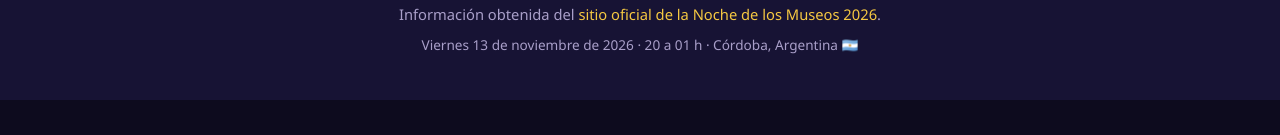
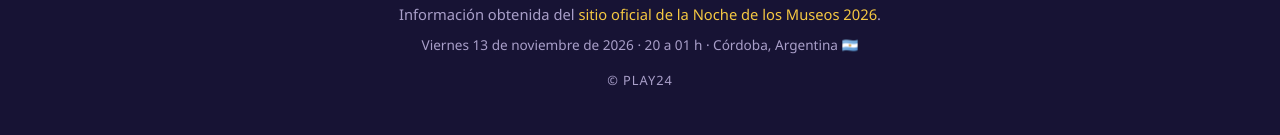
Before and after one commit to playok24/noche-museos-2026, a plain HTML site: page index.html in a window 1280 px wide. Shown: the part 6061-6196 px from the top of the page. Before the commit the page ends 6161 px from the top, so only its background shows below. Drawn offline with nearby package versions, Linux system fonts and the light colour scheme.

Commit message:
Agregar copyright PLAY24 al pie de pagina

```diff
--- a/index.html
+++ b/index.html
@@ -48,6 +48,7 @@
   <footer class="footer">
     <p>Información obtenida del <a href="https://nochedelosmuseos.unc.edu.ar/museos-del-interior-provincial/" target="_blank" rel="noopener">sitio oficial de la Noche de los Museos 2026</a>.</p>
     <p class="footer-momento">Viernes 13 de noviembre de 2026 · 20 a 01 h · Córdoba, Argentina 🇦🇷</p>
+    <p class="footer-copyright">© PLAY24</p>
   </footer>
 
   <script src="https://unpkg.com/leaflet@1.9.4/dist/leaflet.js"></script>
--- a/styles.css
+++ b/styles.css
@@ -311,6 +311,12 @@ body {
 .footer a { color: var(--dorado); text-decoration: none; }
 .footer a:hover { text-decoration: underline; }
 .footer-momento { margin-top: 8px; font-size: 0.85rem; }
+.footer-copyright {
+  margin-top: 14px;
+  font-size: 0.8rem;
+  letter-spacing: 1px;
+  color: var(--texto-suave);
+}
 
 /* ---------- RESPONSIVE ---------- */
 @media (max-width: 640px) {
```
